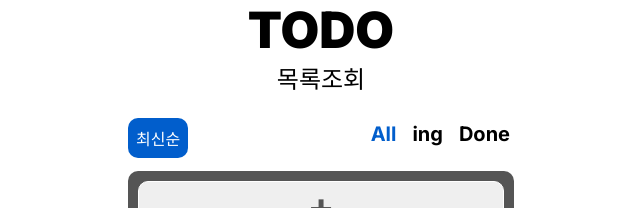
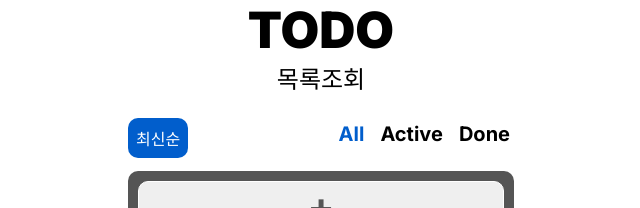
Before and after one commit to 0chae01/FESP-todo, a React (Vite) app: page / in a window 1280 px wide. Shown: the top 208 px of the page, without its empty margins (319-959 px from the left). Built offline with nearby package versions, Linux system fonts and the light colour scheme; no server answers.

Commit message:
refactor: 진행중인 투두 ing -> Active로 정정

```diff
--- a/src/pages/list/TodoList.tsx
+++ b/src/pages/list/TodoList.tsx
@@ -64,7 +64,7 @@ const TodoList = () => {
         </SortButton>
         <div>
           <FilterButton value={'All'} />
-          <FilterButton value={'ing'} />
+          <FilterButton value={'Active'} />
           <FilterButton value={'Done'} />
         </div>
       </Menu>
@@ -73,7 +73,7 @@ const TodoList = () => {
         <ul>
           {todoList
             ?.filter((todoItem) => {
-              if (filter === 'ing') return !todoItem.done;
+              if (filter === 'Active') return !todoItem.done;
               if (filter === 'Done') return todoItem.done;
               else return true;
             })
--- a/src/todoapp.d.ts
+++ b/src/todoapp.d.ts
@@ -23,6 +23,6 @@ interface TodoResponse {
   item: TodoItem;
 }
 
-type TodoFilterType = 'All' | 'ing' | 'Done';
+type TodoFilterType = 'All' | 'Active' | 'Done';
 
 type TodoSortType = 'latest' | 'earliest';
```
